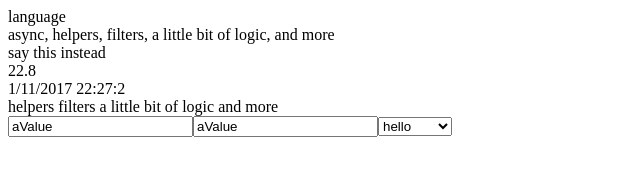
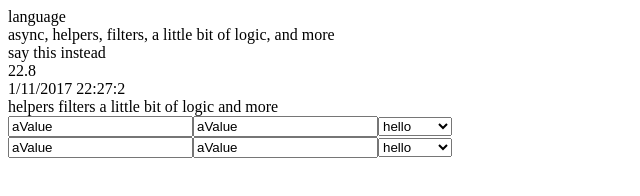
Before and after one commit to davidemaser/pikl, a website: page index.html in a window 1280 px wide. Shown: the whole page, without its empty margins (0-640 px from the left). Drawn offline with nearby package versions, Linux system fonts and the light colour scheme.

Commit message:
Extend form root object

```diff
--- /dev/null
+++ b/data/demoForm.json
@@ -0,0 +1,34 @@
+{
+  "action": "action.php",
+  "name": "myForm",
+  "items": [
+    {
+      "element": "input",
+      "type": "text",
+      "name": "aName",
+      "placeholder": "aPlaceholder",
+      "value": "aValue"
+    },
+    {
+      "element": "input",
+      "type": "text",
+      "name": "anotherName",
+      "placeholder": "aPlaceholder",
+      "value": "aValue"
+    },
+    {
+      "element": "select",
+      "name": "thisName",
+      "options": [
+        {
+          "name": "hi",
+          "value": "hello"
+        },
+        {
+          "name": "bye",
+          "value": "goodbye"
+        }
+      ]
+    }
+  ]
+}
--- a/index.html
+++ b/index.html
@@ -12,7 +12,8 @@
 <tpl>{@calc}228{@divide}10{/calc}</tpl>
 <tpl>{@date}</tpl>
 <tpl>{@ajax}{@src=data/source.json,@index=features,@node=name,@repeat=true}{/ajax}</tpl>
-<tpl is="form">{@json}{ "action":"action.php", "name":"myForm", "items":[ { "element":"input", "type":"text", "name":"aName", "placeholder":"aPlaceholder", "value":"aValue" }, { "element":"input", "type":"text", "name":"anotherName", "placeholder":"aPlaceholder", "value":"aValue" }, { "element":"select", "name":"thisName", "options":[ { "name":"hi", "value":"hello" }, { "name":"bye", "value":"goodbye" } ] } ] }{/json}</tpl>
+<tpl is="form">{@json}{"action":"action.php", "name":"myForm", "items":[ { "element":"input", "type":"text", "name":"aName", "placeholder":"aPlaceholder", "value":"aValue" }, { "element":"input", "type":"text", "name":"anotherName", "placeholder":"aPlaceholder", "value":"aValue" }, { "element":"select", "name":"thisName", "options":[ { "name":"hi", "value":"hello" }, { "name":"bye", "value":"goodbye" } ] } ] }{/json}</tpl>
+<tpl is="form">{@json}{@src=data/demoForm.json}{/json}</tpl>
 <script src="src/pikl.js"></script>
 </body>
 </html>
--- a/src/pikl.js
+++ b/src/pikl.js
@@ -42,20 +42,29 @@ var Pikl = {
             })
         },
         Content:function(node){
-           var appendComma = false,targetObject={},targetBinding='',targetNode,targetContent,conditional,conditionType,conditionArgument,conditionCase={},t;
+           var appendComma = false,targetObject={},targetItem,targetBinding='',targetNode,targetContent,conditional,conditionType,conditionArgument,conditionCase={},t;
             node = node || 'body';
             $('tpl').each(function(){
                 var keyString = '';
                 targetBinding = $(this).attr('is');
                 targetObject = pi[targetBinding];
                 targetContent = $(this).html();
+                targetItem = $(this);
                 if(targetBinding == 'form'){
                     if (targetContent.indexOf('@') > -1) {
                         conditional = targetContent.split('@')[1].split('}')[0];
-                        if(conditional == "json"){
-                            targetContent = targetContent.replace('{@json}','').replace('{/json}','');
-                            pf.Build(JSON.parse(targetContent),$(this));
-                            //buildFormFromObject(JSON.parse(targetContent),$(this));
+                        if(conditional == 'json'){
+                            if(targetContent.indexOf('{@src') > -1){
+                                var jsonPath = targetContent.split('{@src=')[1].split('}')[0];
+                                $p.Assistants.Ajax(jsonPath).done(function (result) {
+                                    pf.Build(result, targetItem);
+                                }).fail(function () {
+                                    console.log('could not load json data');
+                                });
+                            }else{
+                                targetContent = targetContent.replace('{@json}', '').replace('{/json}', '');
+                                pf.Build(JSON.parse(targetContent), targetItem);
+                            }
                         }
                     }
                 }else if($(this).parent().attr('is') !== 'form'){
@@ -152,6 +161,7 @@ var Pikl = {
     Form:{
         closures:['select','input','button','textarea','form'],
         Build:function(obj,target){
+            console.log(obj,target);
             if(obj !== undefined && typeof obj == 'object') {
                 target = target || $('tpl[is="form"]');
                 var formTemplate = '<form name="{{name}}" action="{{action}}">{{formItems}}</form>';
@@ -207,8 +217,13 @@ var Pikl = {
     },
     Assistants: {
         Ajax:function(obj){
+            if(typeof obj == 'object'){
+                var jsonPath = obj.src;
+            }else{
+                jsonPath = obj;
+            }
             return $.ajax({
-                url:obj.src,
+                url:jsonPath,
                 method:'GET'
             });
         },
```
